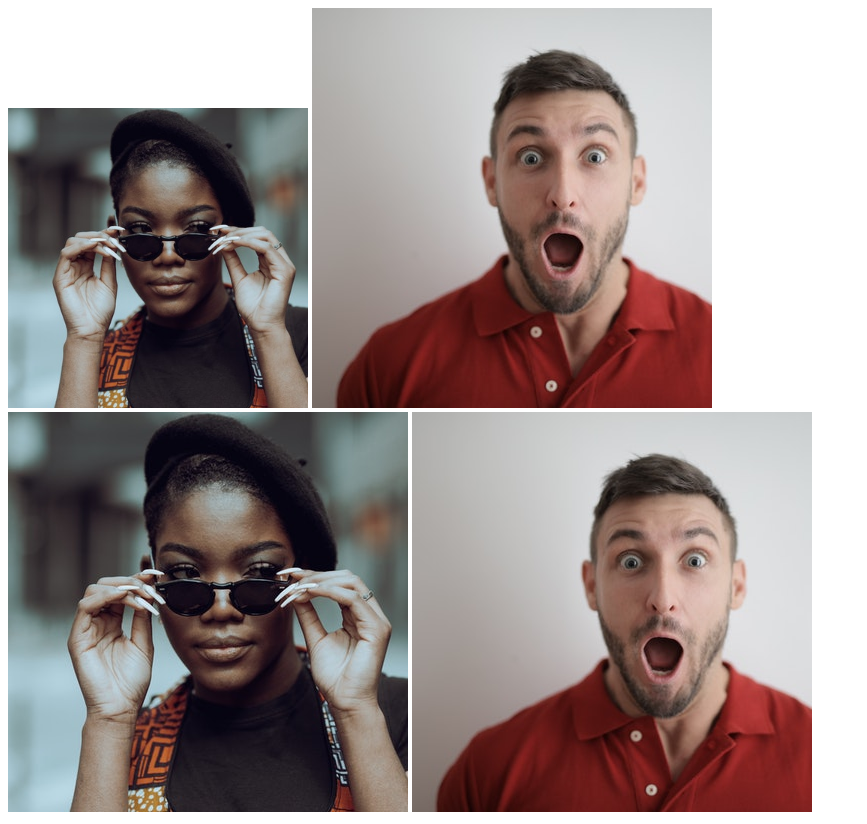
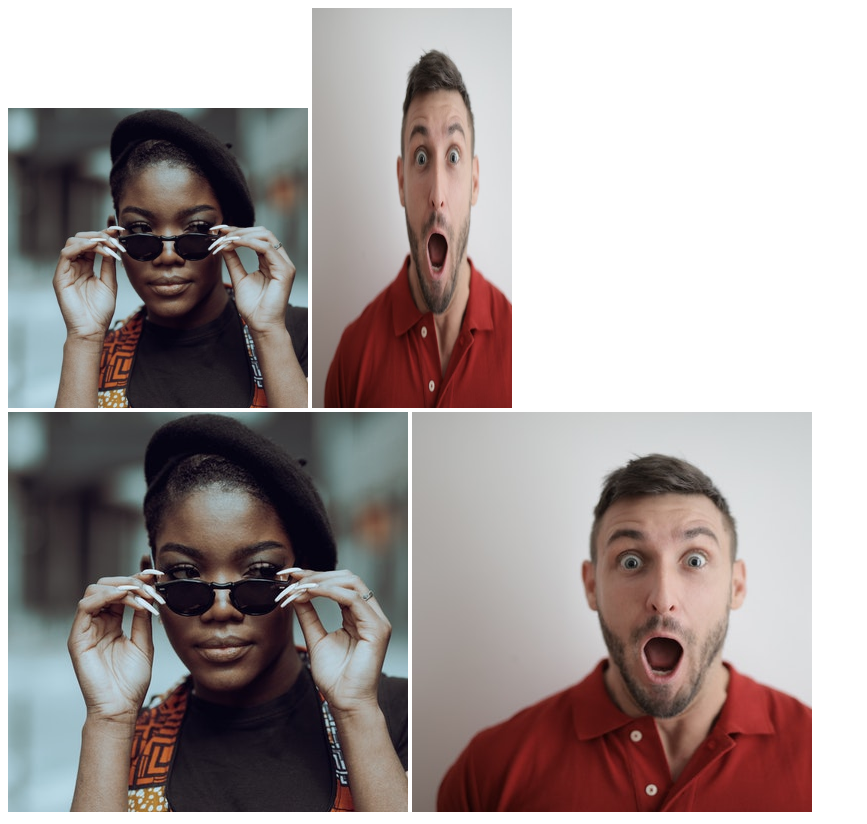
Before and after one commit to Fospx/intro-css, a plain HTML site: page 04-css-methods/index.html in a window 1280 px wide. Shown: the whole page, without its empty margins (0-867 px from the left). Drawn offline with Linux system fonts and the light colour scheme.

Commit message:
added css for distorted

```diff
--- a/04-css-methods/style.css
+++ b/04-css-methods/style.css
@@ -2,3 +2,8 @@
     width: 300px;
     height: auto;
 }
+
+.avatar.distorted {
+    width: 200px;
+    height: 400px;
+}
```
